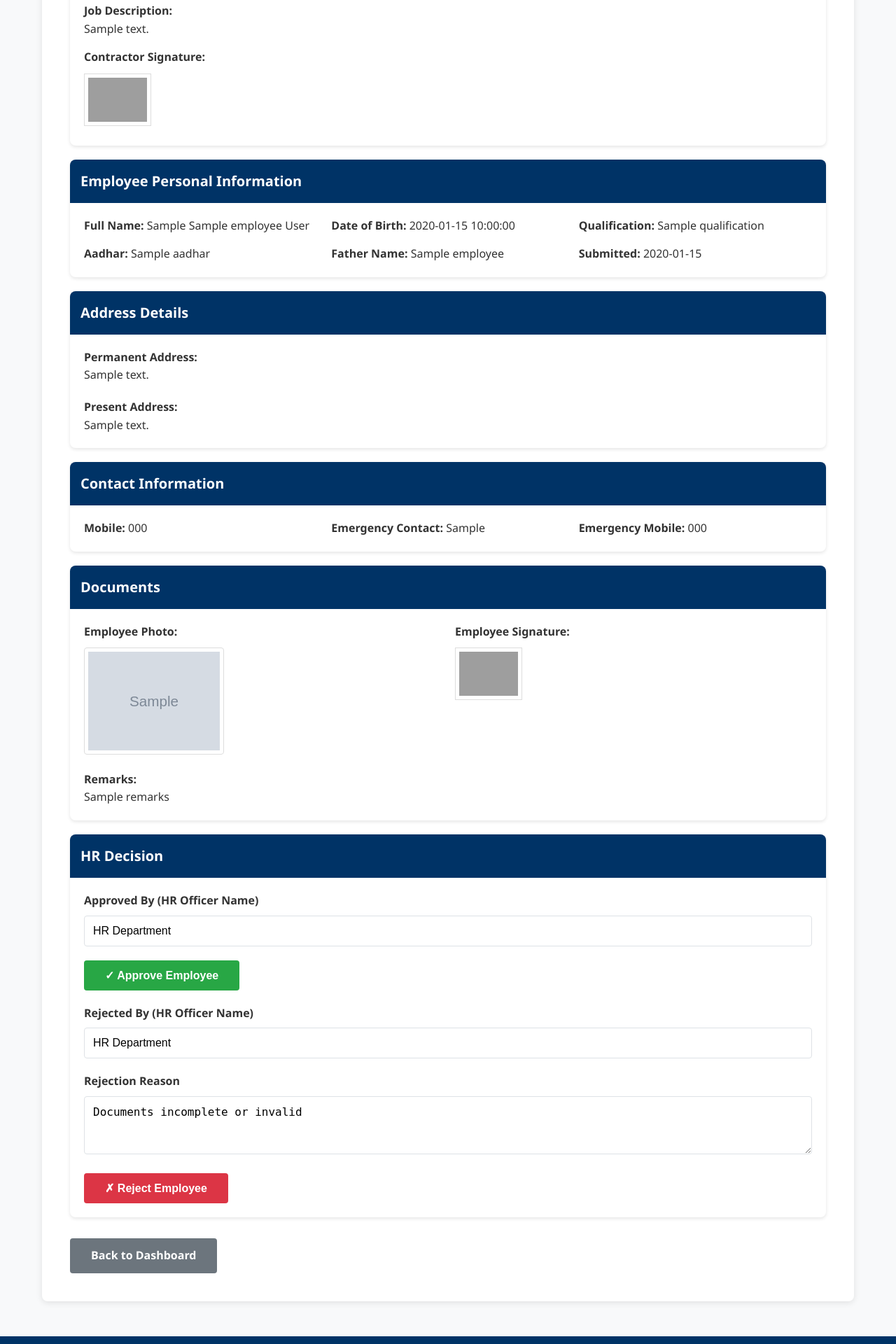
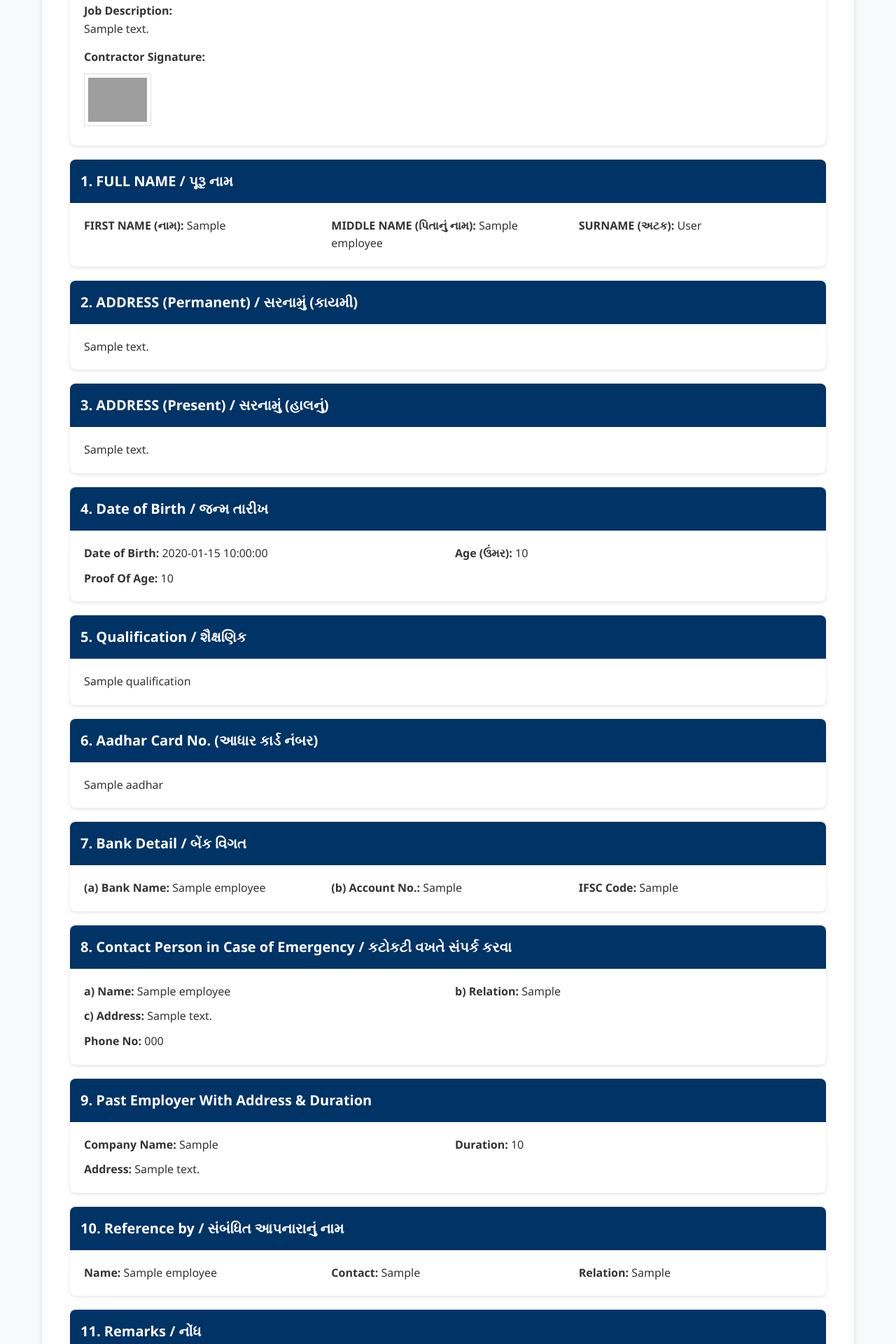
Before and after one commit to Harsh29004/Ansa-deco-glass, a Flask app: template templates/hr_review.html in a window 1280 px wide. Shown: the part 448-2368 px from the top of the page at 70% size. Run offline with Flask 3, Linux system fonts and the light colour scheme; the template is opened without the code that fills it: most values are stand-ins (such as "Sample title", 1, 10 or a date in 2020); grey boxes marked "Sample" are stand-in pictures; parts of the project's set-up code (start-up, migrations or seed data) failed here and were passed over; grey boxes are pictures that could not be loaded.

Commit message:
Update HR review page to show all employee sections matching application form structure

```diff
--- a/templates/hr_review.html
+++ b/templates/hr_review.html
@@ -31,43 +31,129 @@
 
     <div class="card">
         <div class="card-header">
-            <h3 class="card-title">Employee Personal Information</h3>
+            <h3 class="card-title">1. FULL NAME / પૂરૂ નામ</h3>
         </div>
         <div class="form-row">
-            <div><strong>Full Name:</strong> {{ employee.first_name }} {{ employee.middle_name }} {{ employee.surname }}</div>
-            <div><strong>Date of Birth:</strong> {{ employee.dob }}</div>
-            <div><strong>Qualification:</strong> {{ employee.qualification or 'N/A' }}</div>
-        </div>
-        <div class="form-row" style="margin-top: 15px;">
-            <div><strong>Aadhar:</strong> {{ employee.aadhar or 'N/A' }}</div>
-            <div><strong>Father Name:</strong> {{ employee.father_name or 'N/A' }}</div>
-            <div><strong>Submitted:</strong> {{ employee.submitted_at[:10] if employee.submitted_at else 'N/A' }}</div>
+            <div><strong>FIRST NAME (નામ):</strong> {{ employee.first_name }}</div>
+            <div><strong>MIDDLE NAME (પિતાનું નામ):</strong> {{ employee.middle_name or 'N/A' }}</div>
+            <div><strong>SURNAME (અટક):</strong> {{ employee.surname }}</div>
         </div>
     </div>
 
     <div class="card">
         <div class="card-header">
-            <h3 class="card-title">Address Details</h3>
+            <h3 class="card-title">2. ADDRESS (Permanent) / સરનામું (કાયમી)</h3>
         </div>
-        <div style="margin-bottom: 20px;">
-            <strong>Permanent Address:</strong><br>
-            {{ employee.address_permanent or 'N/A' }}
-        </div>
-        <div>
-            <strong>Present Address:</strong><br>
-            {{ employee.address_present or 'N/A' }}
-        </div>
+        {{ employee.address_permanent or 'N/A' }}
     </div>
 
     <div class="card">
         <div class="card-header">
-            <h3 class="card-title">Contact Information</h3>
+            <h3 class="card-title">3. ADDRESS (Present) / સરનામું (હાલનું)</h3>
+        </div>
+        {{ employee.address_present or 'Same as Permanent Address' }}
+    </div>
+
+    <div class="card">
+        <div class="card-header">
+            <h3 class="card-title">4. Date of Birth / જન્મ તારીખ</h3>
         </div>
         <div class="form-row">
-            <div><strong>Mobile:</strong> {{ employee.mobile or 'N/A' }}</div>
-            <div><strong>Emergency Contact:</strong> {{ employee.emergency_contact or 'N/A' }}</div>
-            <div><strong>Emergency Mobile:</strong> {{ employee.emergency_mobile or 'N/A' }}</div>
+            <div><strong>Date of Birth:</strong> {{ employee.dob or 'N/A' }}</div>
+            <div><strong>Age (ઉંમર):</strong> {{ employee.age or 'N/A' }}</div>
         </div>
+        {% if employee.age_proof %}
+        <div style="margin-top: 10px;"><strong>Proof Of Age:</strong> {{ employee.age_proof }}</div>
+        {% endif %}
+    </div>
+
+    <div class="card">
+        <div class="card-header">
+            <h3 class="card-title">5. Qualification / શૈક્ષણિક</h3>
+        </div>
+        {{ employee.qualification or 'N/A' }}
+    </div>
+
+    <div class="card">
+        <div class="card-header">
+            <h3 class="card-title">6. Aadhar Card No. (આધાર કાર્ડ નંબર)</h3>
+        </div>
+        {{ employee.aadhar or 'N/A' }}
+    </div>
+
+    <div class="card">
+        <div class="card-header">
+            <h3 class="card-title">7. Bank Detail / બેંક વિગત</h3>
+        </div>
+        {% if employee.bank_name or employee.bank_account or employee.bank_ifsc %}
+        <div class="form-row">
+            <div><strong>(a) Bank Name:</strong> {{ employee.bank_name or 'N/A' }}</div>
+            <div><strong>(b) Account No.:</strong> {{ employee.bank_account or 'N/A' }}</div>
+            <div><strong>IFSC Code:</strong> {{ employee.bank_ifsc or 'N/A' }}</div>
+        </div>
+        {% else %}
+        <div>N/A</div>
+        {% endif %}
+    </div>
+
+    <div class="card">
+        <div class="card-header">
+            <h3 class="card-title">8. Contact Person in Case of Emergency / કટોકટી વખતે સંપર્ક કરવા</h3>
+        </div>
+        {% if employee.emergency_name or employee.emergency_mobile or employee.emergency_contact %}
+        <div class="form-row">
+            <div><strong>a) Name:</strong> {{ employee.emergency_name or employee.emergency_contact or 'N/A' }}</div>
+            <div><strong>b) Relation:</strong> {{ employee.emergency_relation or 'N/A' }}</div>
+        </div>
+        <div style="margin-top: 10px;">
+            <strong>c) Address:</strong> {{ employee.emergency_address or 'N/A' }}
+        </div>
+        <div style="margin-top: 10px;">
+            <strong>Phone No:</strong> {{ employee.emergency_phone or employee.emergency_mobile or 'N/A' }}
+        </div>
+        {% else %}
+        <div><strong>Name:</strong> {{ employee.emergency_contact or 'N/A' }}</div>
+        <div style="margin-top: 10px;"><strong>Mobile:</strong> {{ employee.emergency_mobile or 'N/A' }}</div>
+        {% endif %}
+    </div>
+
+    <div class="card">
+        <div class="card-header">
+            <h3 class="card-title">9. Past Employer With Address & Duration</h3>
+        </div>
+        {% if employee.past_employer %}
+        <div class="form-row">
+            <div><strong>Company Name:</strong> {{ employee.past_employer }}</div>
+            <div><strong>Duration:</strong> {{ employee.past_duration or 'N/A' }}</div>
+        </div>
+        <div style="margin-top: 10px;">
+            <strong>Address:</strong> {{ employee.past_address or 'N/A' }}
+        </div>
+        {% else %}
+        <div>N/A</div>
+        {% endif %}
+    </div>
+
+    <div class="card">
+        <div class="card-header">
+            <h3 class="card-title">10. Reference by / સંબંધિત આપનારાનું નામ</h3>
+        </div>
+        {% if employee.reference_name %}
+        <div class="form-row">
+            <div><strong>Name:</strong> {{ employee.reference_name }}</div>
+            <div><strong>Contact:</strong> {{ employee.reference_contact or 'N/A' }}</div>
+            <div><strong>Relation:</strong> {{ employee.reference_relation or 'N/A' }}</div>
+        </div>
+        {% else %}
+        <div>N/A</div>
+        {% endif %}
+    </div>
+
+    <div class="card">
+        <div class="card-header">
+            <h3 class="card-title">11. Remarks / નોંધ</h3>
+        </div>
+        {{ employee.remarks or 'N/A' }}
     </div>
 
     <div class="card">
@@ -92,12 +178,9 @@
                 {% endif %}
             </div>
         </div>
-        {% if employee.remarks %}
         <div style="margin-top: 15px;">
-            <strong>Remarks:</strong><br>
-            {{ employee.remarks }}
+            <strong>Submitted At:</strong> {{ employee.submitted_at[:19] if employee.submitted_at else 'N/A' }}
         </div>
-        {% endif %}
     </div>
 
     <div class="card">
```
